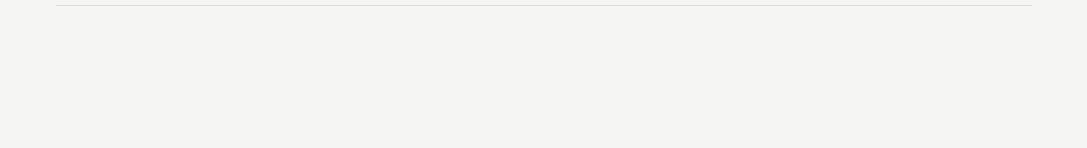
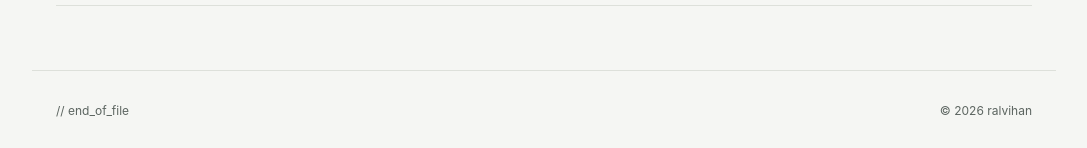
Before and after one commit to ralvihan/portfolio, a React (Vite) app: page /portfolio/all-projects in a window 1280 px wide. Shown: the part 1185-1333 px from the top of the page, without its empty margins (96-1183 px from the left). Before the commit the page ends 1255 px from the top, so only its background shows below. Built offline with nearby package versions, Linux system fonts and the light colour scheme.

Commit message:
feat: add Footer component and apply to all pages

```diff
--- /dev/null
+++ b/src/components/Footer.jsx
@@ -0,0 +1,8 @@
+export default function Footer() {
+  return (
+   <footer className="max-w-5xl mx-auto px-4 sm:px-6 py-8 border-t border-[var(--color-line)] flex items-center justify-between font-[var(--font-mono)] text-xs text-[var(--color-muted)]">
+    <span>// end_of_file</span>
+    <span>© {new Date().getFullYear()} ralvihan</span>
+    </footer>
+  );
+}
--- a/src/pages/AllProjects.jsx
+++ b/src/pages/AllProjects.jsx
@@ -3,6 +3,7 @@ import { projects } from "../data/projects";
 import { sortProjects } from "../utils/sortProjects";
 import Navbar from "../components/Navbar";
 import TechBadge from "../components/TechBadge";
+import Footer from "../components/Footer";
 
 function truncate(text, max = 200) {
   const str = Array.isArray(text) ? text.join(" ") : text;
@@ -66,6 +67,7 @@ export default function AllProjects() {
           ))}
         </div>
       </section>
+      <Footer />
     </>
   );
 }
--- a/src/pages/EducationActivityDetail.jsx
+++ b/src/pages/EducationActivityDetail.jsx
@@ -3,6 +3,7 @@ import { education } from "../data/education";
 import Navbar from "../components/Navbar";
 import ImageSlider from "../components/ImageSlider";
 import { formatMonthYear } from "../utils/formatDate";
+import Footer from "../components/Footer";
 
 export default function EducationActivityDetail() {
   const { slug, activitySlug } = useParams();
@@ -45,6 +46,7 @@ export default function EducationActivityDetail() {
           ))}
         </div>
       </section>
+      <Footer />
     </>
   );
 }
--- a/src/pages/EducationDetail.jsx
+++ b/src/pages/EducationDetail.jsx
@@ -3,6 +3,7 @@ import { useParams, Link, Navigate } from "react-router-dom";
 import { education } from "../data/education";
 import Navbar from "../components/Navbar";
 import { formatMonthYear } from "../utils/formatDate";
+import Footer from "../components/Footer";
 
 export default function EducationDetail() {
   const { slug } = useParams();
@@ -111,6 +112,7 @@ export default function EducationDetail() {
           )}
         </div>
       </section>
+      <Footer />
     </>
   );
 }
--- a/src/pages/HomePage.jsx
+++ b/src/pages/HomePage.jsx
@@ -6,6 +6,7 @@ import TechStack from "../components/TechStack";
 import Projects from "../components/Projects";
 import About from "../components/About";
 import Contact from "../components/Contact";
+import Footer from "../components/Footer";
 
 const sectionMap = {
   "/techstack": "techstack",
@@ -74,6 +75,7 @@ export default function HomePage() {
       <Projects />
       <About />
       <Contact />
+      <Footer />
     </>
   );
 }
--- a/src/pages/ProjectDetail.jsx
+++ b/src/pages/ProjectDetail.jsx
@@ -3,6 +3,7 @@ import { projects } from "../data/projects";
 import Navbar from "../components/Navbar";
 import TechBadge from "../components/TechBadge";
 import ImageSlider from "../components/ImageSlider";
+import Footer from "../components/Footer";
 
 const HIGHLIGHT_WORDS = ["Silent Screen", "Godot 4.7", "pelecehan seksual", "GDScript", "horor", "horor psikologis", "psikologis", "kampus", "game"];
 
@@ -67,6 +68,7 @@ export default function ProjectDetail() {
         ))}
         </div>
       </section>
+      <Footer />
     </>
   );
 }
```
